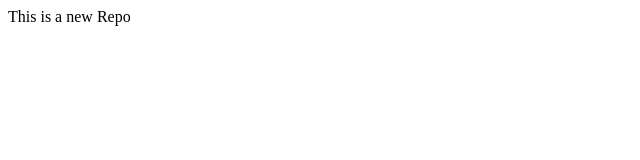
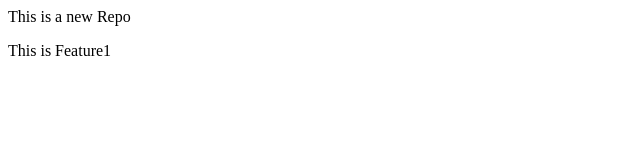
Before and after one commit to krishdhanda/localrepo, a plain HTML site: page index.html in a window 1280 px wide. Shown: the full height of the page, 0-640 px from the left. Drawn offline with Linux system fonts and the light colour scheme.

Commit message:
Feature1

```diff
--- a/index.html
+++ b/index.html
@@ -1 +1,2 @@
 <p> This is a new Repo <p>
+<p> This is Feature1 <p>
```
